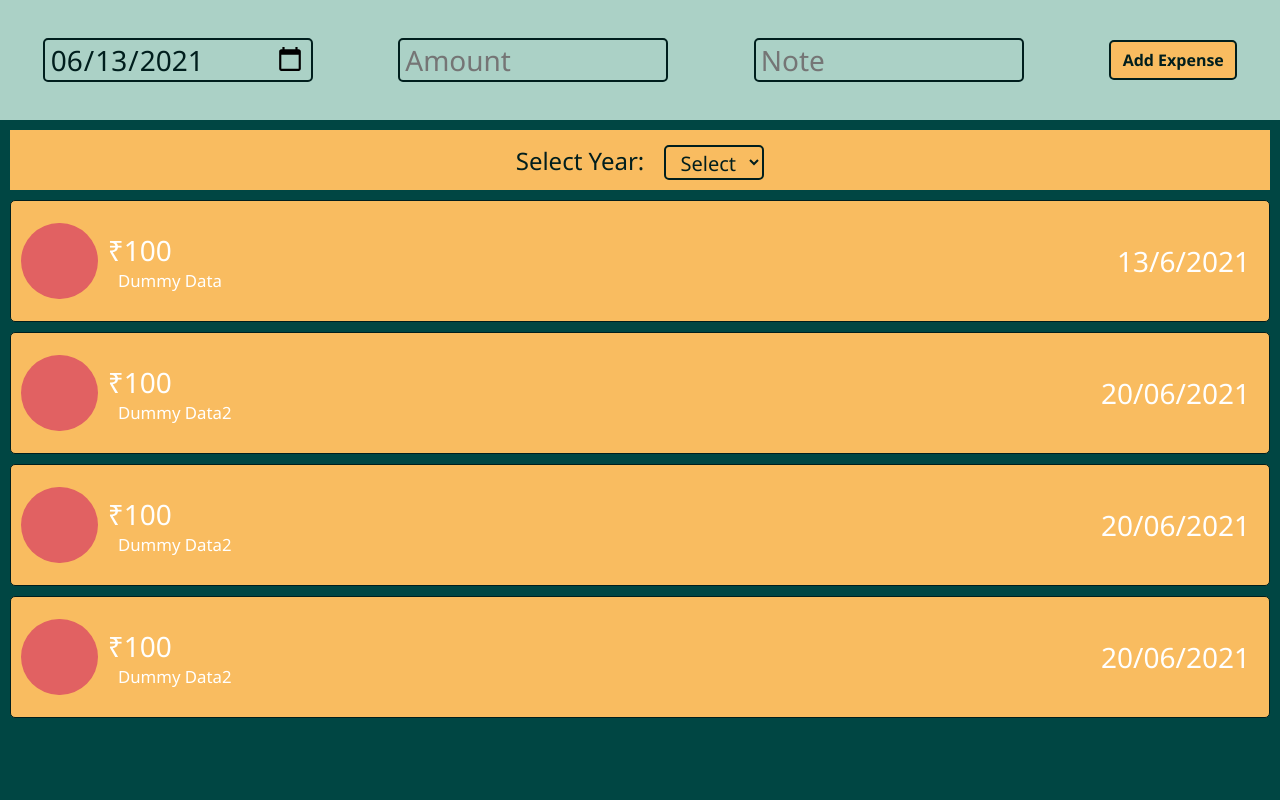
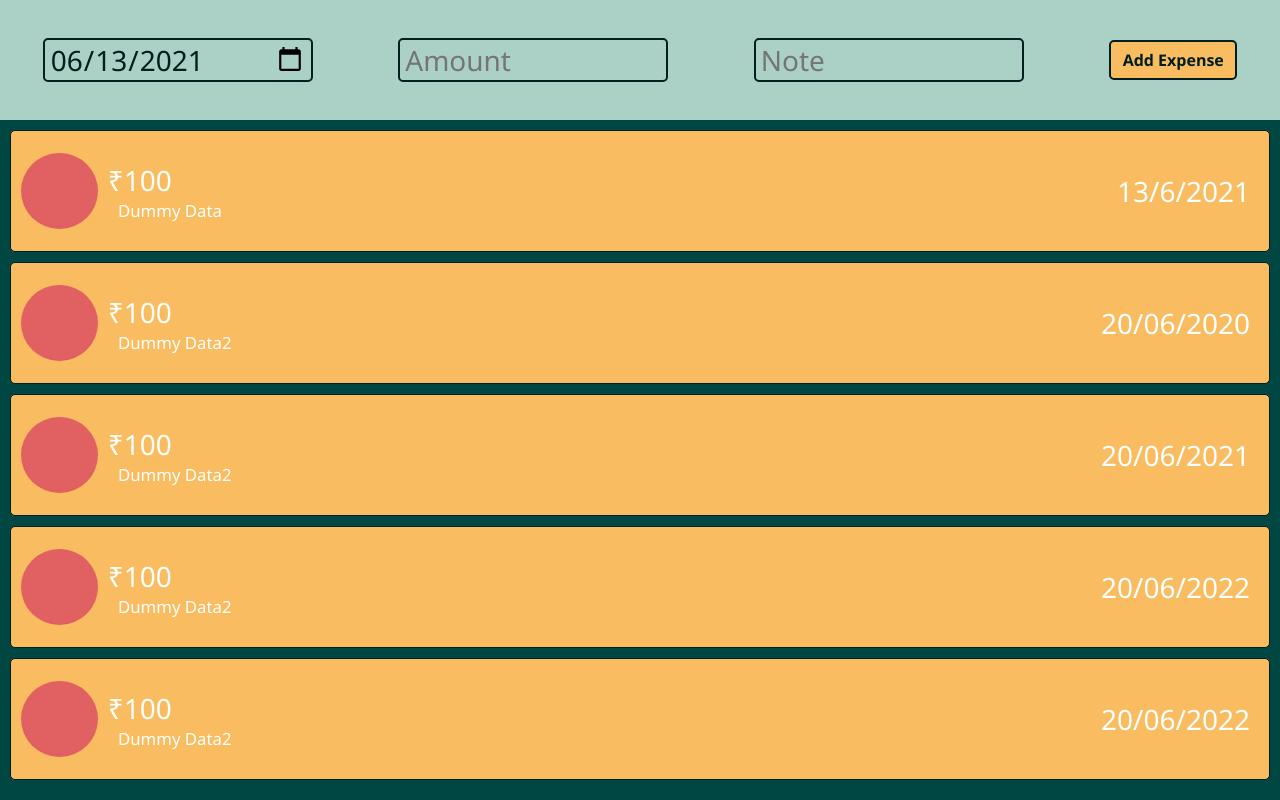
Before and after one commit to Puneet56/expense-host, a React (Create React App) app: page / in a window 1280 px wide. Built offline with nearby package versions, Linux system fonts and the light colour scheme.

Commit message:
Filter functionality U/P

```diff
--- a/src/App.js
+++ b/src/App.js
@@ -1,8 +1,7 @@
+import AddExpense from "./components/AddExpense";
 import Expenses from "./components/Expenses";
-import AddExpense from "./components/AddExpense";
-import ExpenseFilter from "./components/ExpenseFilter";
+
 import { useState } from "react";
-
 let data = [
 	{
 		id: 1,
@@ -12,7 +11,7 @@ let data = [
 	},
 	{
 		id: 2,
-		date: "20/06/2021",
+		date: "20/06/2020",
 		amount: "100",
 		note: "Dummy Data2",
 	},
@@ -24,7 +23,13 @@ let data = [
 	},
 	{
 		id: 4,
-		date: "20/06/2021",
+		date: "20/06/2022",
+		amount: "100",
+		note: "Dummy Data2",
+	},
+	{
+		id: 5,
+		date: "20/06/2022",
 		amount: "100",
 		note: "Dummy Data2",
 	},
@@ -45,7 +50,6 @@ const App = () => {
 	return (
 		<>
 			<AddExpense torecievedata={recieveData} />
-			<ExpenseFilter data={newdata} />
 			<Expenses data={newdata} />
 		</>
 	);
--- a/src/components/AddExpense.js
+++ b/src/components/AddExpense.js
@@ -25,7 +25,6 @@ const AddExpense = ({ torecievedata }) => {
 		event.preventDefault(); //to prevent reload on clicking submit
 		if (enteredDate === "") {
 			enteredDate = new Date().toLocaleDateString("en-IN");
-			console.log(enteredDate);
 		}
 
 		const expenseData = {
@@ -35,7 +34,7 @@ const AddExpense = ({ torecievedata }) => {
 			note: enteredNote,
 		};
 		// all the entered data is stored in this expensedata object and is beings sent to parent App component by prop having torecievedata method which is defined in App component.
-
+		console.log(expenseData);
 		torecievedata(expenseData);
 		//data sent to parent
 		setDate("");
--- a/src/components/ExpenseFilter.js
+++ b/src/components/ExpenseFilter.js
@@ -1,13 +1,18 @@
+// needs work
+
+import { useState } from "react";
 import "./ExpenseFilter.css";
+import ExpenseItem from "./ExpenseItem";
 
 const ExpenseFilter = ({ data }) => {
-	let f;
+	let [f, setYear] = useState(data);
 
 	const filterArray = (event) => {
-		f = data.filter((d) =>
-			d.date.slice(5, 9) === event.target.value ? true : false
-		);
-		console.log(f);
+		f = data.filter((d) => {
+			let _f = d.date.slice(-4);
+			return _f === event.target.value;
+		});
+		setYear(f);
 	};
 
 	return (
@@ -30,6 +35,9 @@ const ExpenseFilter = ({ data }) => {
 					<option value="2023">2023</option>
 				</select>
 			</form>
+			{f.map((expense) => (
+				<ExpenseItem key={expense.id} data={expense} />
+			))}
 		</>
 	);
 };
--- a/src/components/Expenses.js
+++ b/src/components/Expenses.js
@@ -1,4 +1,5 @@
 import ExpenseItem from "./ExpenseItem";
+// import ExpenseFilter from "./ExpenseFilter";
 
 const Expenses = ({ data }) => {
 	return (
```
Also changed, not shown: 1 other file (tests, documents, lock files or other folders).
